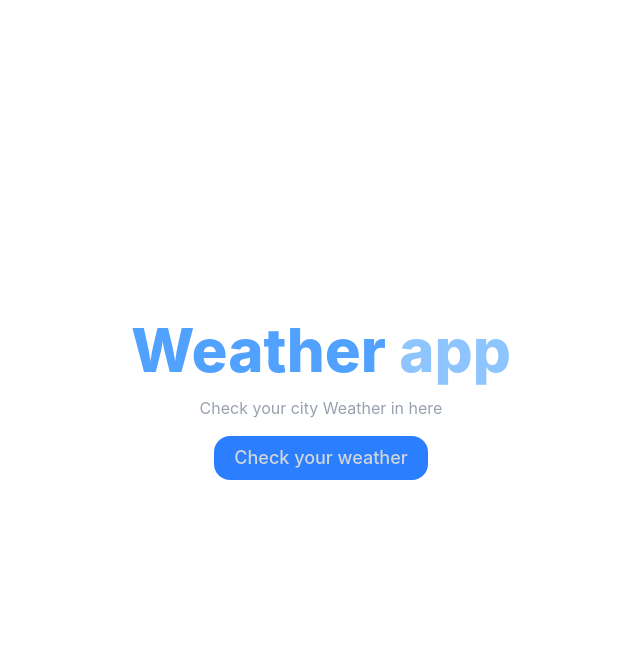
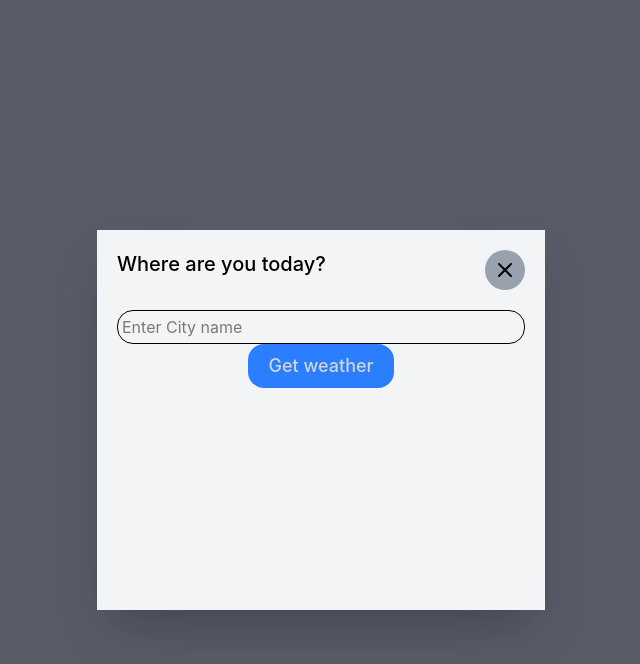
Before and after one commit to Anas-cod-er/weather-app, a React (Vite) app: page / in a window 1280 px wide. Both pictures are taken after a click on the button "Check your weather". Shown: the top 664 px of the page, without its empty margins (319-959 px from the left). Built offline with nearby package versions, Linux system fonts and the light colour scheme.

Commit message:
add from

```diff
--- a/package.json
+++ b/package.json
@@ -11,6 +11,8 @@
   },
   "dependencies": {
     "@tailwindcss/vite": "^4.3.3",
+    "lucide": "^1.45.0",
+    "lucide-react": "^1.45.0",
     "react": "^19.2.8",
     "react-dom": "^19.2.8",
     "react-router": "^8.3.1",
--- /dev/null
+++ b/src/components/LocationModal.jsx
@@ -0,0 +1,42 @@
+import { X } from "lucide-react"
+import { useState } from "react"
+
+const LocationModal = ({onClose}) => {
+
+    const [city,setCity] = useState("")
+    const handleSubmit =(e)=>{
+        e.preventDefault()
+        console.log(city)
+    }
+  return (
+    <div className="fixed inset-0 flex justify-center items-center bg-gray-900/70">
+        <div className='h-[380px] w-md bg-gray-100 shadow-2xl mt-10 p-5'>
+        <div className="flex justify-between">
+            <h2 className='text-xl font-medium '>
+            Where are you today?
+        </h2>
+        <button
+        onClick={onClose}
+        className="w-10 h-10 rounded-full p-2 bg-gray-400 cursor-pointer"><X /></button>
+        </div>
+        <div className="py-5">
+            <form onSubmit={handleSubmit}>
+                <input
+                placeholder="Enter City name"
+                type="text"
+                value={city}
+                onChange={(e)=>setCity(e.target.value)}
+                className="w-full border p-1 rounded-2xl"/>
+                <div className='flex justify-center items-center'>
+        <button type="submit"
+        className='text-lg font-medium hover:scale-105 transition-all delay-100 bg-blue-500 px-5 py-2 rounded-2xl text-gray-300'>
+        Get weather</button>
+      </div>
+            </form>
+        </div>
+      </div>
+    </div>
+  )
+}
+
+export default LocationModal
--- a/src/pages/Home.jsx
+++ b/src/pages/Home.jsx
@@ -1,18 +1,23 @@
 import React, { useState } from 'react'
+import LocationModal from '../components/LocationModal'
 
 function Home() {
-  const [click,setClick] = useState("")
+  const [click,setClick] = useState(false)
   return (
-
-    <div className='text-center'>
-      <h1 className='text-6xl text-blue-400 font-extrabold'>Weather <span className='text-blue-300'>app</span></h1>
+    <div >
+      <div className='text-center'>
+              <h1 className='text-6xl text-blue-400 font-extrabold'>Weather <span className='text-blue-300'>app</span></h1>
       <p className='py-4 text-md text-gray-400'>Check your city Weather in here </p>
-      <div>
+      </div>
+      <div className='flex justify-center items-center'>
         <button type="button"
-        onClick={()=>setClick("Clicked")}
+        onClick={()=>setClick(true)}
         className='text-lg font-medium hover:scale-105 transition-all delay-100 bg-blue-500 px-5 py-2 rounded-2xl text-gray-300'>
           Check your weather</button>
       </div>
+      {
+        click && <LocationModal onClose={()=>setClick(false)}/>
+      }
     </div>
   )
 }
```
Also changed, not shown: 1 other file (tests, documents, lock files or other folders).
